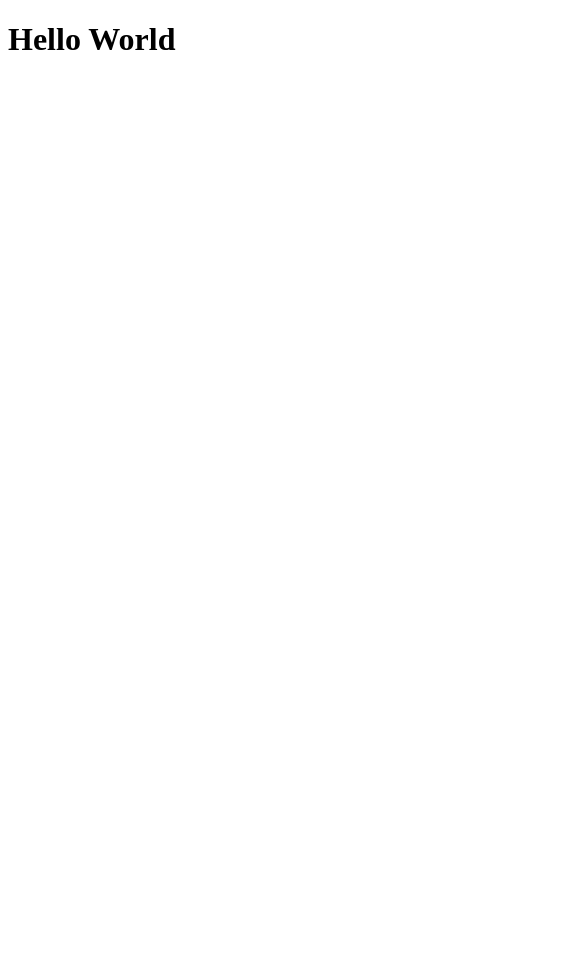
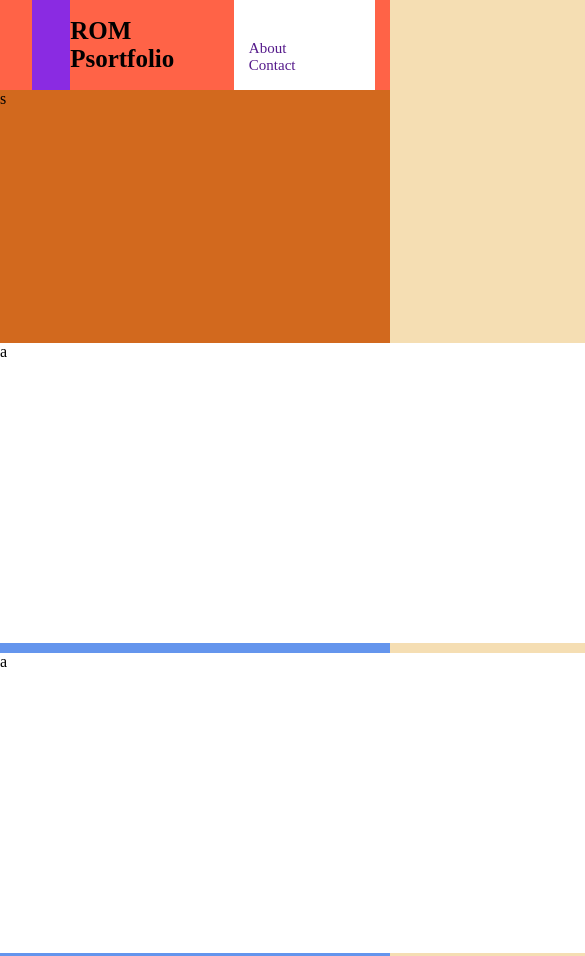
Before and after one commit to ryanotaydemusa14/MusaPortfolio, a plain HTML site: page index.html in a window 390 px wide. Shown: the top 956 px of the page, 585 px wide, since content can reach past the window. Before the commit the page ends 844 px from the top, so only its background shows below. Drawn offline with Linux system fonts and the light colour scheme.

Commit message:
commin on 'main'

```diff
--- a/index.html
+++ b/index.html
@@ -5,8 +5,36 @@
     <meta http-equiv="X-UA-Compatible" content="IE=edge" />
     <meta name="viewport" content="width=>, initial-scale=1.0" />
     <title>Document</title>
+    <link rel="stylesheet" href="style.css" />
   </head>
   <body>
-    <h1>Hello World</h1>
+    <div class="container">
+      <!-- HEADER -->
+      <header class="header">
+        <div class="header-logo"></div>
+        <div>
+          <h1>ROM Psortfolio</h1>
+        </div>
+        <div class="header-text">
+          <a href="">About</a>
+          <a href="">Contact</a>
+        </div>
+      </header>
+      <!-- BODY -->
+      <div class="content">
+        s
+      </div>
+      <div class="content-2">
+        <div class="box">a</div>
+        <div class="box">a</div>
+        <div class="box">a</div>
+        <div class="box">a</div>
+      </div>
+      <!-- FOOTER -->
+      <div class="footer">
+        <h1>Footer</h1>
+      </div>
+    </div>
+    <script src="script.js"></script>
   </body>
 </html>
--- /dev/null
+++ b/script.js
@@ -0,0 +1,6 @@
+var person = {
+    name: "Ryan",
+    age: 23,
+    isMarried: false,
+}
+var myList = ["Ryan",23,false];
--- /dev/null
+++ b/style.css
@@ -0,0 +1,69 @@
+body {
+  margin: auto 0;
+  background-color: #f5deb3;
+}
+/* NAVBAR */
+.header {
+  background-color: tomato;
+  display: flex;
+}
+.header-logo {
+  background-color: blueviolet;
+  width: 60px;
+  margin-left: 2em;
+}
+
+.header-text {
+  font-size: 20px;
+  margin-left: auto;
+  margin-right: 20px;
+  background-color: white;
+  padding-top: 40px;
+}
+.header-text a {
+  text-decoration: none;
+  padding: 20px;
+}
+@media only screen and (max-width: 600px) {
+  .header-text {
+    font-size: 15px;
+    margin-left: auto;
+    margin-right: 15px;
+    background-color: white;
+    padding-top: 40px;
+  }
+  .header-text a {
+    text-decoration: none;
+    padding: 15px;
+  }
+  h1 {
+    font-size: 25px;
+  }
+  .header-logo {
+    background-color: blueviolet;
+    width: 40px;
+    margin-left: 2em;
+  }
+}
+
+/* BODY */
+.content {
+  height: 30vh;
+  background-color: chocolate;
+}
+.content-2 {
+    background-color: cornflowerblue;
+    display: grid;
+    gap: 10px;
+    grid-template-columns: repeat(auto-fill, minmax(600px,1fr));
+}
+.box{
+    background-color: white;
+    width: 100%;
+    height: 300px;
+}
+/* FOOTER */
+.footer {
+  background-color: blue;
+  display: flex;
+}
```
